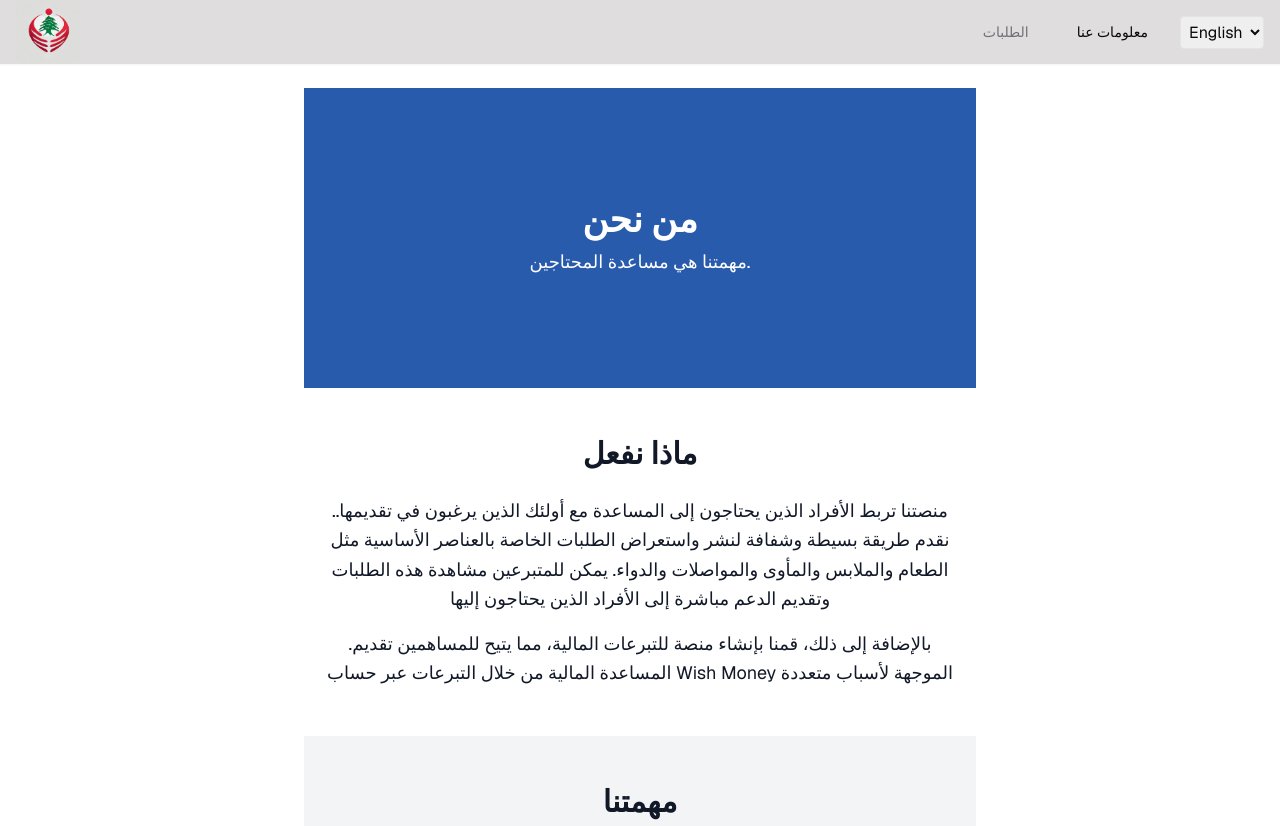
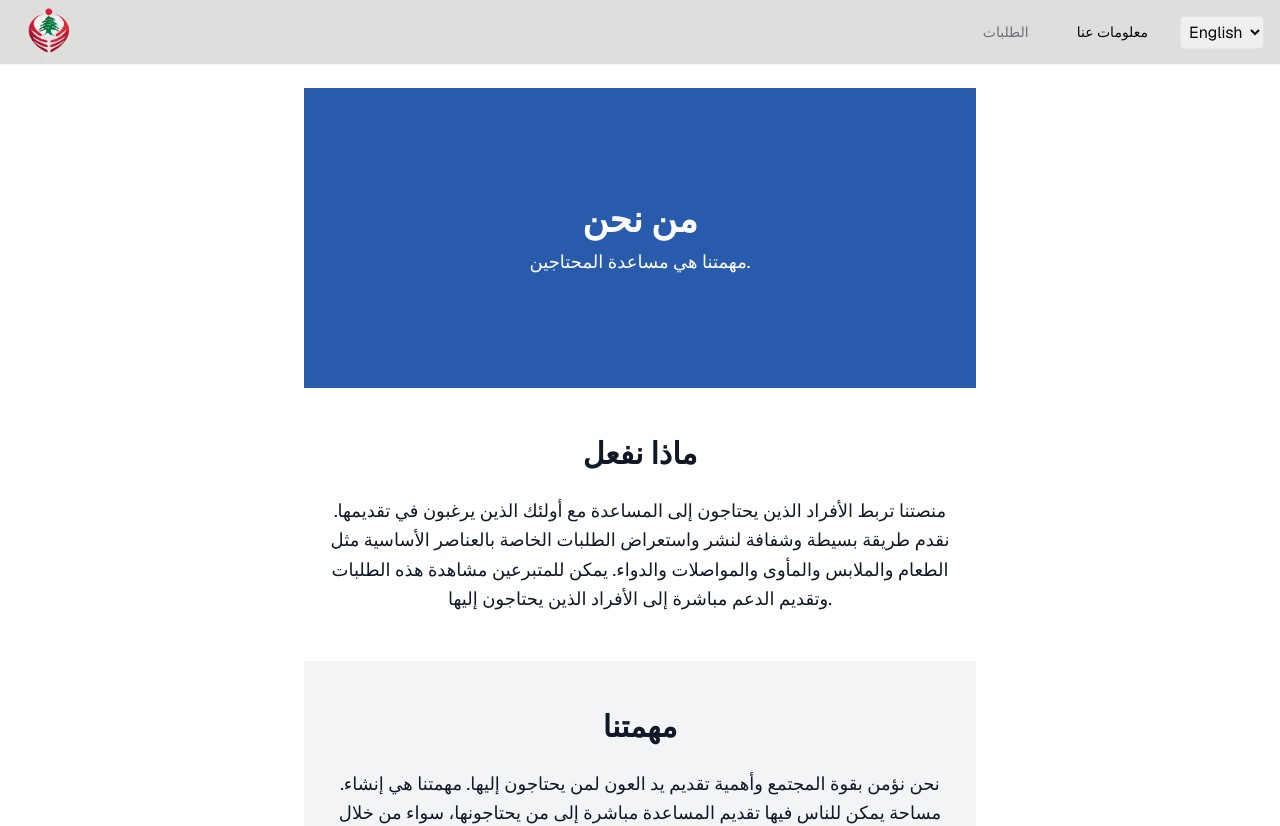
Before and after one commit to adam-abouzeid/laba3ed, a Next.js app: page /about in a window 1280 px wide. Shown: the top 826 px of the page. Built offline with nearby package versions, Linux system fonts and the light colour scheme; no server answers.

Commit message:
Update documentation files

```diff
--- a/app/about/page.tsx
+++ b/app/about/page.tsx
@@ -23,9 +23,6 @@ const AboutUs = () => {
         <h2 className="text-3xl font-semibold mb-6">{t("whatWeDoTitle")}</h2>
         <p className="text-lg leading-relaxed max-w-3xl mx-auto">
           {t("whatWeDoDescription1")}
-        </p>
-        <p className="text-lg leading-relaxed max-w-3xl mx-auto mt-4">
-          {t("whatWeDoDescription2")}
         </p>
       </section>
 
--- a/messages/ar.json
+++ b/messages/ar.json
@@ -50,8 +50,7 @@
     "heroTitle": "من نحن",
     "heroSubtitle": "مهمتنا هي مساعدة المحتاجين.",
     "whatWeDoTitle": "ماذا نفعل",
-    "whatWeDoDescription1": ".منصتنا تربط الأفراد الذين يحتاجون إلى المساعدة مع أولئك الذين يرغبون في تقديمها. نقدم طريقة بسيطة وشفافة لنشر واستعراض الطلبات الخاصة بالعناصر الأساسية مثل الطعام والملابس والمأوى والمواصلات والدواء. يمكن للمتبرعين مشاهدة هذه الطلبات وتقديم الدعم مباشرة إلى الأفراد الذين يحتاجون إليها",
-    "whatWeDoDescription2": ".بالإضافة إلى ذلك، قمنا بإنشاء منصة للتبرعات المالية، مما يتيح للمساهمين تقديم المساعدة المالية من خلال التبرعات عبر حساب Wish Money الموجهة لأسباب متعددة",
+    "whatWeDoDescription1": "منصتنا تربط الأفراد الذين يحتاجون إلى المساعدة مع أولئك الذين يرغبون في تقديمها. نقدم طريقة بسيطة وشفافة لنشر واستعراض الطلبات الخاصة بالعناصر الأساسية مثل الطعام والملابس والمأوى والمواصلات والدواء. يمكن للمتبرعين مشاهدة هذه الطلبات وتقديم الدعم مباشرة إلى الأفراد الذين يحتاجون إليها.",
     "missionTitle": "مهمتنا",
     "missionDescription": ".نحن نؤمن بقوة المجتمع وأهمية تقديم يد العون لمن يحتاجون إليها. مهمتنا هي إنشاء مساحة يمكن للناس فيها تقديم المساعدة مباشرة إلى من يحتاجونها، سواء من خلال السلع الأساسية أو المساهمات المالية. نسعى لسد الفجوة بين من يستطيعون العطاء ومن هم في حاجة إلى المساعدة",
     "acknowledgementTitle": "شكر وتقدير",
--- a/messages/en.json
+++ b/messages/en.json
@@ -51,7 +51,6 @@
     "heroSubtitle": "Our mission is to help those in need.",
     "whatWeDoTitle": "What We Do",
     "whatWeDoDescription1": "Our platform connects individuals who need assistance with those who are willing to help. We provide a simple and transparent way to post and browse requests for essential items such as food, clothing, shelter, transportation, and medicine. Donors can view these requests and offer support directly to the individuals who need it.",
-    "whatWeDoDescription2": "In addition, we have created a platform for money donations, allowing contributors to help financially through Wish Money donations that are directed to various causes.",
     "missionTitle": "Our Mission",
     "missionDescription": "We believe in the power of community and the importance of extending a helping hand to those in need. Our mission is to create a space where people can offer assistance directly to those who need it most, whether through essential goods or financial contributions. We strive to bridge the gap between those who can give and those in need of help.",
     "acknowledgementTitle": "Acknowledgement",
```
Also changed, not shown: 2 other files (tests, documents, lock files or other folders).
